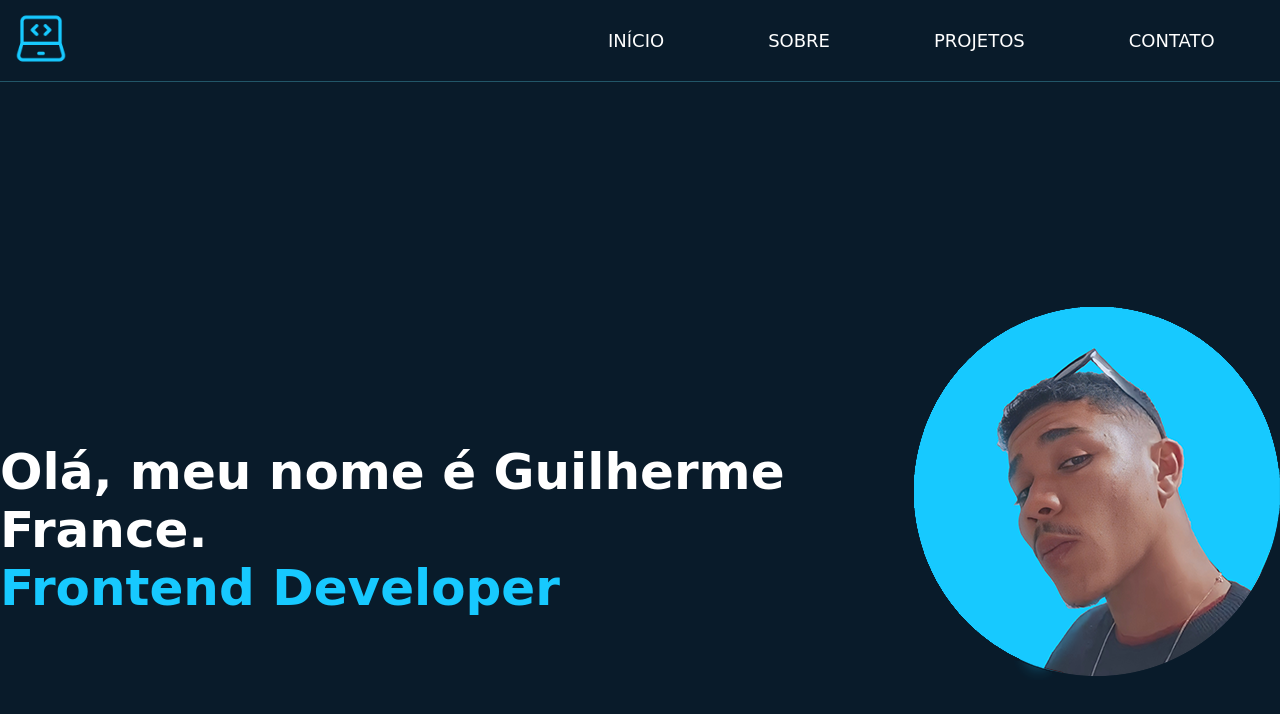
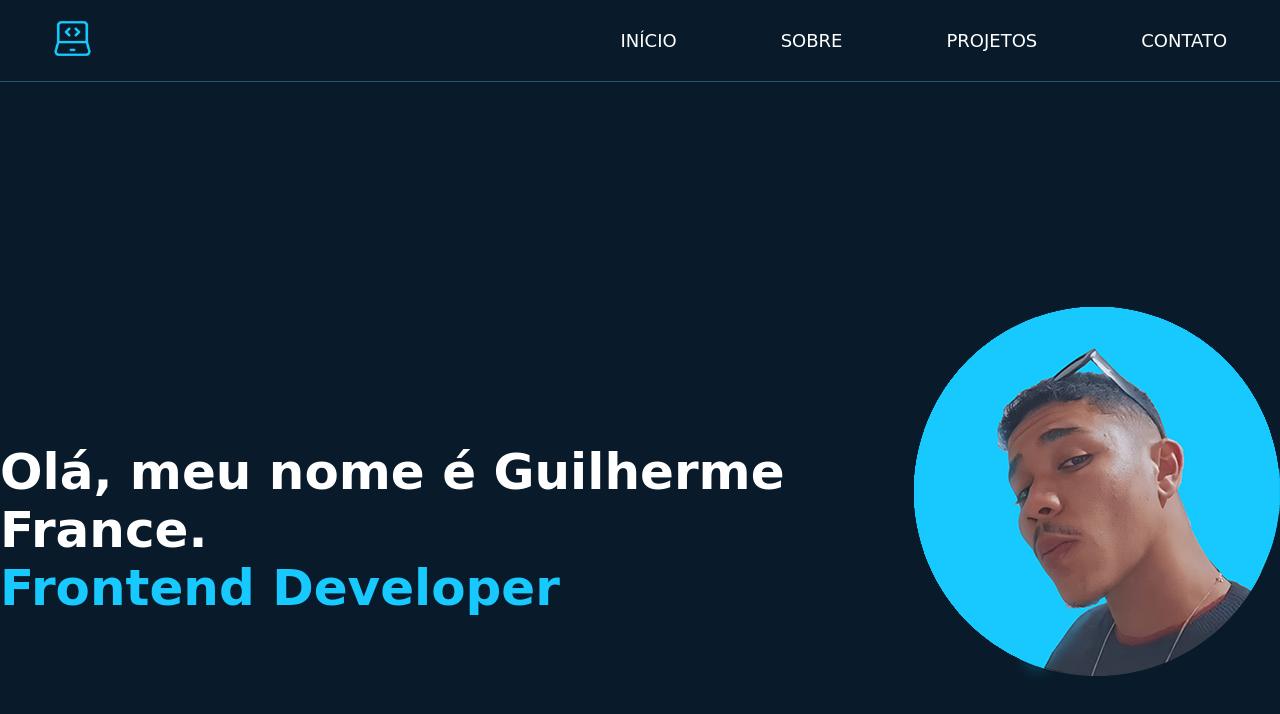
Before and after one commit to GuilhermeFrance/guilhermefrancce.github.io, a plain HTML site: page index.html in a window 1280 px wide. Shown: the top 714 px of the page. Drawn offline with Linux system fonts and the light colour scheme; a web font is replaced by a local one.

Commit message:
´primeiro commit

```diff
--- a/css/style.css
+++ b/css/style.css
@@ -42,8 +42,9 @@ body {
 }
 
 .logodev {
-  width: 10%;
+  width: 7%;
   justify-content: left;
+  margin-left: 50px;
 }
 
 nav a {
```
Also changed, not shown: js/email.js (line endings or trailing spaces).
